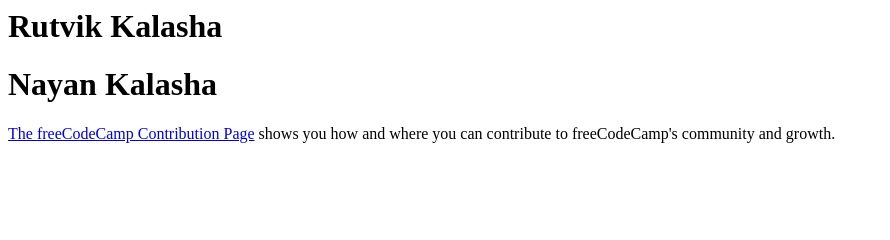
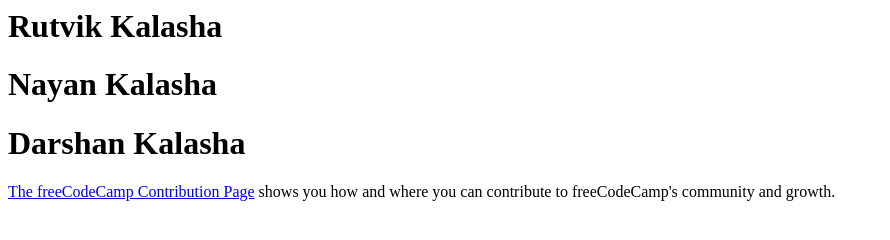
Before and after one commit to rutvikkalasha/gitignore, a plain HTML site: page rutvik.html in a window 1280 px wide. Shown: the whole page, without its empty margins (0-890 px from the left). Drawn offline with Linux system fonts and the light colour scheme.

Commit message:
Update rutvik.html

```diff
--- a/rutvik.html
+++ b/rutvik.html
@@ -5,6 +5,7 @@
   <body>
     <h1> Rutvik Kalasha </h1>
     <h1> Nayan Kalasha </h1>
+    <h1> Darshan Kalasha </h1>
     <p>
       <a href="https://www.freecodecamp.org/contribute/">The freeCodeCamp Contribution Page</a> shows you how and where you can contribute to freeCodeCamp's community and growth.
     </p>
```
